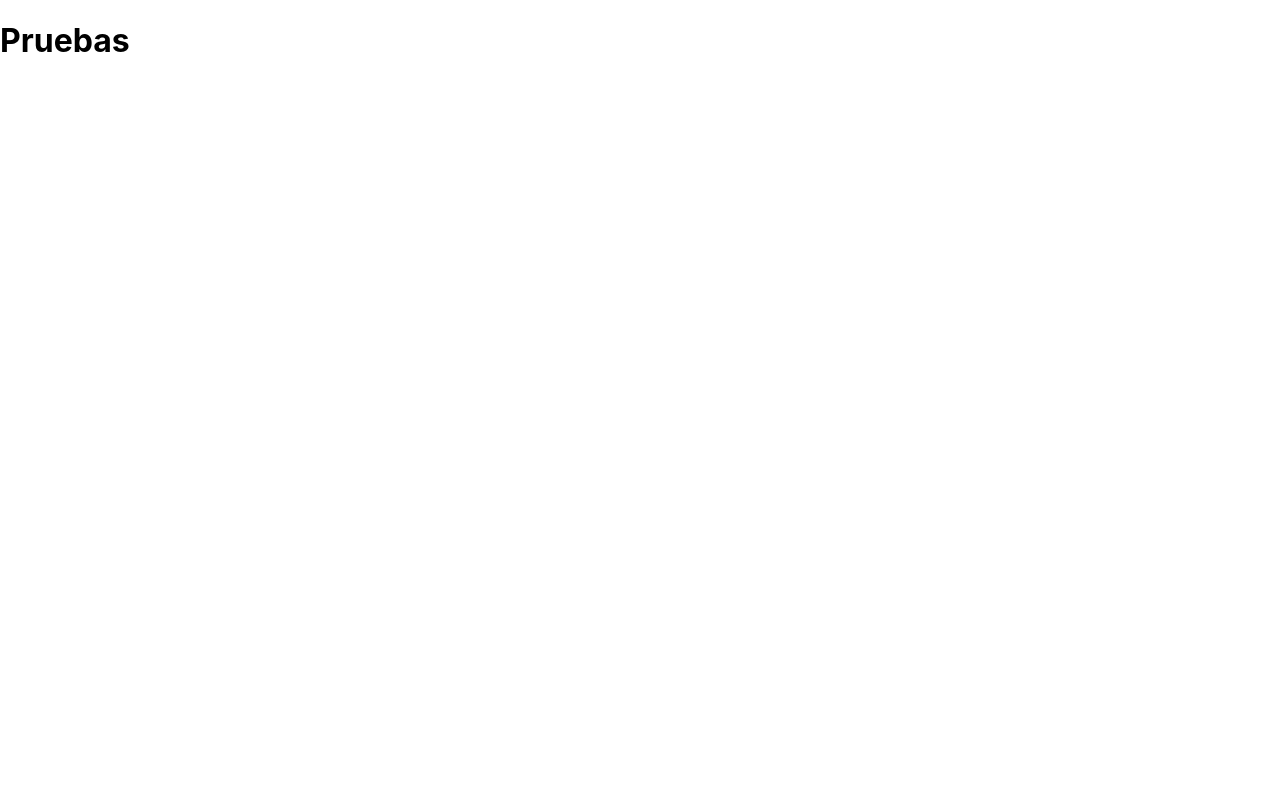
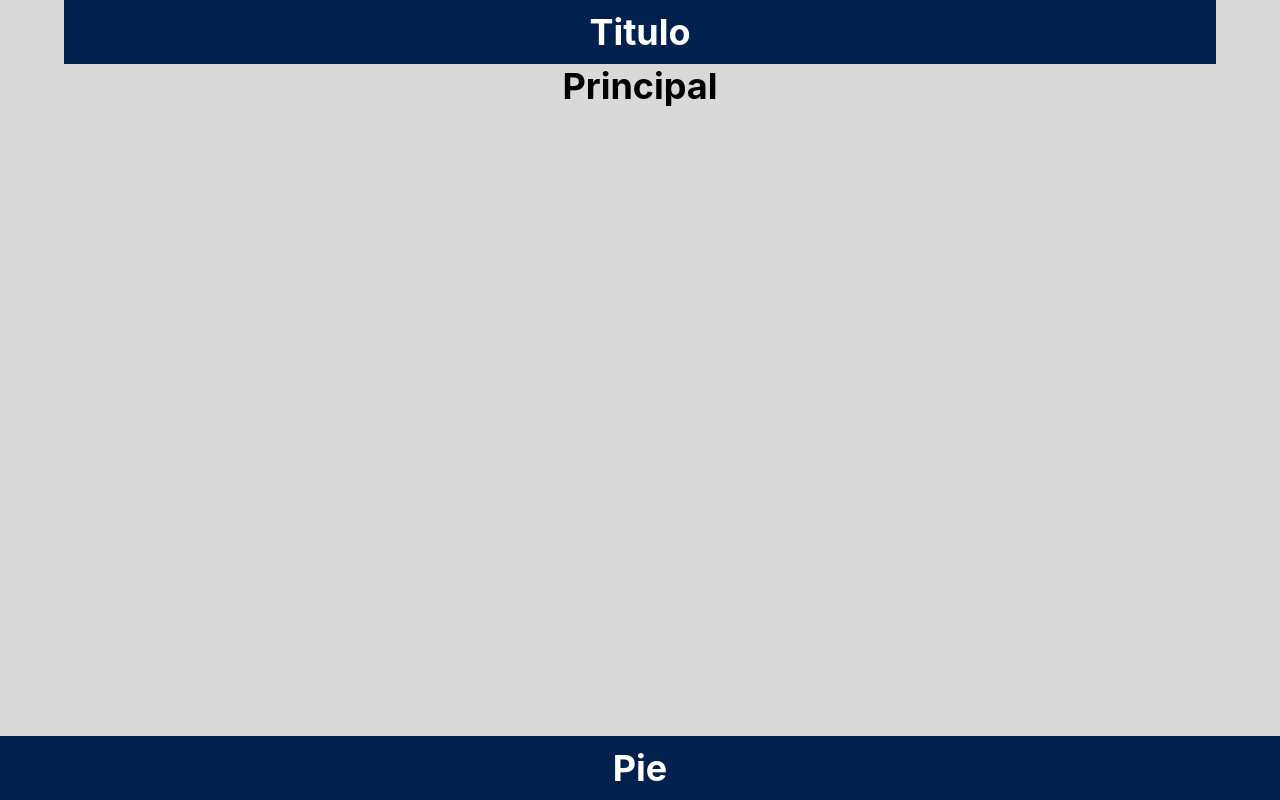
Before and after one commit to HardBoris/studytor-spa, a React (Create React App) app: page / in a window 1280 px wide. Built offline with nearby package versions, Linux system fonts and the light colour scheme.

Commit message:
style: patron de estilo

```diff
--- a/src/App.css
+++ b/src/App.css
@@ -1,38 +1,3 @@
 .App {
   text-align: center;
 }
-
-.App-logo {
-  height: 40vmin;
-  pointer-events: none;
-}
-
-@media (prefers-reduced-motion: no-preference) {
-  .App-logo {
-    animation: App-logo-spin infinite 20s linear;
-  }
-}
-
-.App-header {
-  background-color: #282c34;
-  min-height: 100vh;
-  display: flex;
-  flex-direction: column;
-  align-items: center;
-  justify-content: center;
-  font-size: calc(10px + 2vmin);
-  color: white;
-}
-
-.App-link {
-  color: #61dafb;
-}
-
-@keyframes App-logo-spin {
-  from {
-    transform: rotate(0deg);
-  }
-  to {
-    transform: rotate(360deg);
-  }
-}
--- a/src/App.tsx
+++ b/src/App.tsx
@@ -1,5 +1,6 @@
 import React from "react";
-import "./App.css";
+import "./styles/global.css";
+import "./styles/layout.css";
 import { AppRouter } from "./routes";
 
 function App() {
--- a/src/pages/Pruebas/index.tsx
+++ b/src/pages/Pruebas/index.tsx
@@ -1,3 +1,15 @@
 export const Pruebas = () => {
-  return <h1>Pruebas</h1>;
+  return (
+    <>
+      <header>
+        <h1>Titulo</h1>
+      </header>
+      <main>
+        <h1>Principal</h1>
+      </main>
+      <footer>
+        <h1>Pie</h1>
+      </footer>
+    </>
+  );
 };
--- a/src/styles/global.css
+++ b/src/styles/global.css
@@ -22,74 +22,47 @@ ul {
 }
 
 :root {
-  --primary-dark: hsl(240, 5%, 5%);
-  --micolor2: #004174;
-  --micolor1: #4a79b2;
-  --micolor: #84b6f4;
-  --micolor-1: #c4dafa;
-  --micolor-2: #fcffff;
-  --otrocolor2: #005f00;
-  --otrocolor1: #429c3d;
-  --otrocolor: #77dd77;
-  --otrocolor-1: #b6efb0;
-  --otrocolor-2: #efffe9;
-  --primary-darker-25: hsl(240, 25%, 10%);
-  --primary-darker: hsl(240, 50%, 15%);
-  --primary-25: hsl(240, 60%, 25%);
-  --primary: hsl(240, 60%, 50%);
-  --primary-75: hsl(240, 60%, 75%);
-  --primary-lighter: hsl(240, 50%, 85%);
-  --primary-lighter-25: hsl(240, 25%, 90%);
-  --primary-light: hsl(240, 5%, 95%);
-  --secondary-light: hsl(180, 5%, 95%);
-  --secondary-lighter-25: hsl(180, 25%, 90%);
-  --secondary-lighter: hsl(180, 50%, 85%);
-  --secondary-75: hsl(180, 60%, 75%);
-  --secondary: hsl(180, 60%, 50%);
-  --secondary-25: hsl(180, 60%, 25%);
-  --secondary-darker: hsl(180, 50%, 15%);
-  --secondary-darker-25: hsl(180, 25%, 10%);
-  --secondary-dark: hsl(180, 5%, 5%);
-  --attention-dark: hsl(60, 100%, 10%);
-  --attention-25: hsl(60, 100%, 25%);
-  --attention: hsl(60, 100%, 50%);
-  --attention-75: hsl(60, 100%, 75%);
-  --attention-light: hsl(60, 100%, 90%);
-  --warning-dark: hsl(0, 100%, 5%);
-  --warning-25: hsl(0, 100%, 25%);
-  --warning: hsl(0, 100%, 50%);
-  --warning-75: hsl(0, 100%, 75%);
-  --warning-light: hsl(0, 100%, 95%);
-  --success-dark: hsl(120, 100%, 10%);
-  --success-25: hsl(120, 100%, 25%);
-  --success: hsl(120, 100%, 50%);
-  --success-75: hsl(120, 100%, 75%);
-  --success-light: hsl(120, 100%, 90%);
-  --modal-overlay: rgba(122, 122, 204, 0.3);
-  --primary-shadow: hsl(240, 100%, 50%, 0.5);
-  --secondary-shadow: hsl(240, 100%, 50%, 0.5);
-  --primero-shadow: hsl(215, 100%, 25%, 0.5);
-  --title-color: hsl(215, 100%, 100%);
-  --primero: hsl(215, 100%, 95%);
-  --cuarto: hsl(215, 100%, 85%);
-  --tercero: hsl(215, 100%, 75%);
-  --paragraph-color: hsl(215, 100%, 50%);
-  --segundo: hsl(215, 100%, 25%);
-  --footer-text: hsl(215, 100%, 15%);
-  --text-color: hsl(215, 100%, 5%);
+  --primary-lighter: hsl(215, 100%, 100%);
+  --primary-light: hsl(215, 100%, 95%);
+  --primary-15: hsl(215, 100%, 85%);
+  --primary-25: hsl(215, 100%, 75%);
+  --primary: hsl(215, 100%, 50%);
+  --primary-75: hsl(215, 100%, 25%);
+  --primary-85: hsl(215, 100%, 15%);
+  --primary-dark: hsl(215, 100%, 5%);
+  --primary-darker: hsl(215, 100%, 0%);
+  --shadow-primary-dark: hsl(215, 100%, 5%, 0.5);
+  --shadow-primary-85: hsl(215, 100%, 15%, 0.5);
+  --shadow-primary-75: hsl(215, 100%, 25%, 0.5);
+  --shadow-primary: hsl(215, 100%, 50%, 0.5);
+  --shadow-primary-25: hsl(215, 100%, 75%, 0.5);
+  --shadow-primary-15: hsl(215, 100%, 85%, 0.5);
+  --shadow-primary-light: hsl(215, 100%, 95%, 0.5);
+  --blanco: hsl(0, 0%, 100%);
+  --gris-light: hsl(0, 0%, 95%);
+  --gris-15: hsl(0, 0%, 85%);
+  --gris-25: hsl(0, 0%, 75%);
+  --gris: hsl(0, 0%, 50%);
+  --gris-75: hsl(0, 0%, 25%);
+  --gris-85: hsl(0, 0%, 15%);
+  --gris-dark: hsl(0, 0%, 5%);
+  --negro: hsl(0, 0%, 0%);
 }
 
 body {
-  color: var(--text-color);
-  background-color: var(--secondary);
   font-size: calc(10px + 2vmin);
 }
 
 #root {
-  width: 100vw;
+  width: 100dvw;
   height: auto;
   border: none;
-  background: var(--primero);
+  background: var(--gris-15);
+  color: var(--primary-darker);
+  display: flex;
+  flex-direction: column;
+  justify-content: center;
+  align-items: center;
 }
 
 @media (min-width: 426px) {
--- a/src/styles/layout.css
+++ b/src/styles/layout.css
@@ -1,9 +1,9 @@
 header {
-  width: 100%;
-  height: 8vh;
+  width: 90%;
+  height: 8dvh;
   border: none;
-  background-color: var(--segundo);
-  color: var(--title-color);
+  background: var(--primary-85);
+  color: var(--blanco);
   display: flex;
   flex-direction: column;
   justify-content: center;
@@ -14,7 +14,7 @@ header {
 
 main {
   width: 100%;
-  height: 84vh;
+  height: 84dvh;
   border: none;
   color: var(--primary-darker);
   overflow: auto;
@@ -26,10 +26,10 @@ main {
 
 footer {
   width: 100%;
-  height: 8vh;
+  height: 8dvh;
   border: none;
-  background-color: var(--tercero);
-  color: var(--footer-text);
+  background: var(--primary-85);
+  color: var(--blanco);
   display: flex;
   flex-direction: column;
   justify-content: center;
@@ -37,254 +37,3 @@ footer {
   text-align: center;
   /* font-size: 0.8rem; */
 }
-
-.tabla {
-  width: 96vw;
-  display: flex;
-  flex-direction: column;
-  justify-content: space-evenly;
-  align-items: center;
-}
-
-.encabezado_tabla {
-  display: none;
-}
-
-.cuerpo_tabla {
-  width: 100%;
-  display: flex;
-  flex-direction: column;
-  justify-content: space-evenly;
-  align-items: center;
-}
-
-.fila {
-  width: 100%;
-  margin-bottom: 25px;
-  border-top: solid 1px var(--tercero);
-  /* border-bottom: solid 1px var(--tercero); */
-  display: flex;
-  justify-content: left;
-  align-items: center;
-}
-
-.row_title {
-  background-color: var(--tercero);
-  width: 30%;
-}
-
-.title_item {
-  height: 25px;
-  display: flex;
-  justify-content: left;
-  align-items: center;
-  /* border-bottom: solid 1px var(--title-color); */
-}
-
-.row_data {
-  width: 70%;
-  /* padding-left: 15px; */
-}
-
-.data_item {
-  height: 25px;
-  padding-left: 15px;
-  display: flex;
-  justify-content: left;
-  align-items: center;
-  border-bottom: solid 1px var(--tercero);
-}
-
-.action {
-  width: 200px;
-  margin: 25px auto;
-}
-
-.fields {
-  display: flex;
-  flex-direction: column;
-  justify-content: space-evenly;
-  align-items: center;
-}
-
-.field-10,
-.field-15,
-.field-20,
-.field-25,
-.field-30,
-.field-40,
-.field-45,
-.field-50,
-.field-60,
-.field-75,
-.field-90,
-.field-100,
-.wrap-10,
-.wrap-20,
-.wrap-25,
-.wrap-30,
-.wrap-40,
-.wrap-45,
-.wrap-50,
-.wrap-60,
-.wrap-75 {
-  width: 100%;
-  height: 100%;
-  display: flex;
-  flex-direction: column;
-}
-
-@media (min-width: 426px) {
-  /* header {
-    font-size: 1rem;
-  } */
-  .tabla {
-    width: 400px;
-    /* background-color: var(--primero); */
-  }
-}
-
-@media (min-width: 769px) {
-  header {
-    font-size: 1.5rem;
-  }
-
-  main {
-  }
-
-  footer {
-  }
-
-  .tabla {
-    width: 96vw;
-  }
-
-  .encabezado_tabla {
-    width: 100%;
-    height: 40px;
-    display: flex;
-    justify-content: space-evenly;
-    align-items: center;
-    background-color: var(--tercero);
-  }
-
-  .fila {
-    margin-bottom: 0;
-    display: flex;
-    justify-content: space-evenly;
-    align-items: center;
-    border-top: none;
-    border-bottom: solid 1px var(--tercero);
-  }
-
-  .row_title {
-    display: none;
-  }
-
-  .title_item {
-    border-bottom: none;
-  }
-
-  .row_data {
-    width: 100%;
-    display: flex;
-    justify-content: space-evenly;
-    align-items: center;
-  }
-
-  .data_item {
-    height: 40px;
-    padding-left: 0;
-    border-bottom: none;
-  }
-
-  .action {
-    margin: 2rem;
-  }
-
-  .fields {
-    height: 125px;
-    flex-direction: row;
-    justify-content: space-between;
-    align-items: flex-end;
-  }
-
-  .field-10,
-  .field-15,
-  .field-20,
-  .field-25,
-  .field-30,
-  .field-40,
-  .wrap-40,
-  .field-45,
-  .field-50,
-  .field-60,
-  .field-75,
-  .field-90,
-  .field-100 {
-    height: 100%;
-    flex-direction: row;
-  }
-
-  .field-10,
-  .wrap-10 {
-    width: 10%;
-  }
-
-  .field-15,
-  .wrap-15 {
-    width: 15%;
-  }
-
-  .field-20,
-  .wrap-20 {
-    width: 20%;
-  }
-
-  .field-25,
-  .wrap-25 {
-    width: 25%;
-  }
-
-  .field-30,
-  .wrap-30 {
-    /* border: solid 1px red; */
-    width: 30%;
-  }
-
-  .field-40,
-  .wrap-40 {
-    width: 40%;
-  }
-
-  .field-45,
-  .wrap-45 {
-    width: 45%;
-  }
-
-  .field-50,
-  .wrap-50 {
-    width: 50%;
-  }
-
-  .field-60,
-  .wrap-60 {
-    width: 60%;
-  }
-
-  .field-75,
-  .wrap-75 {
-    width: 75%;
-  }
-
-  .field-90,
-  .wrap-90 {
-    width: 90%;
-    /* border: solid 1px red; */
-  }
-
-  .field-100 {
-    width: 100%;
-    /* border: solid 1px red; */
-  }
-}
```
